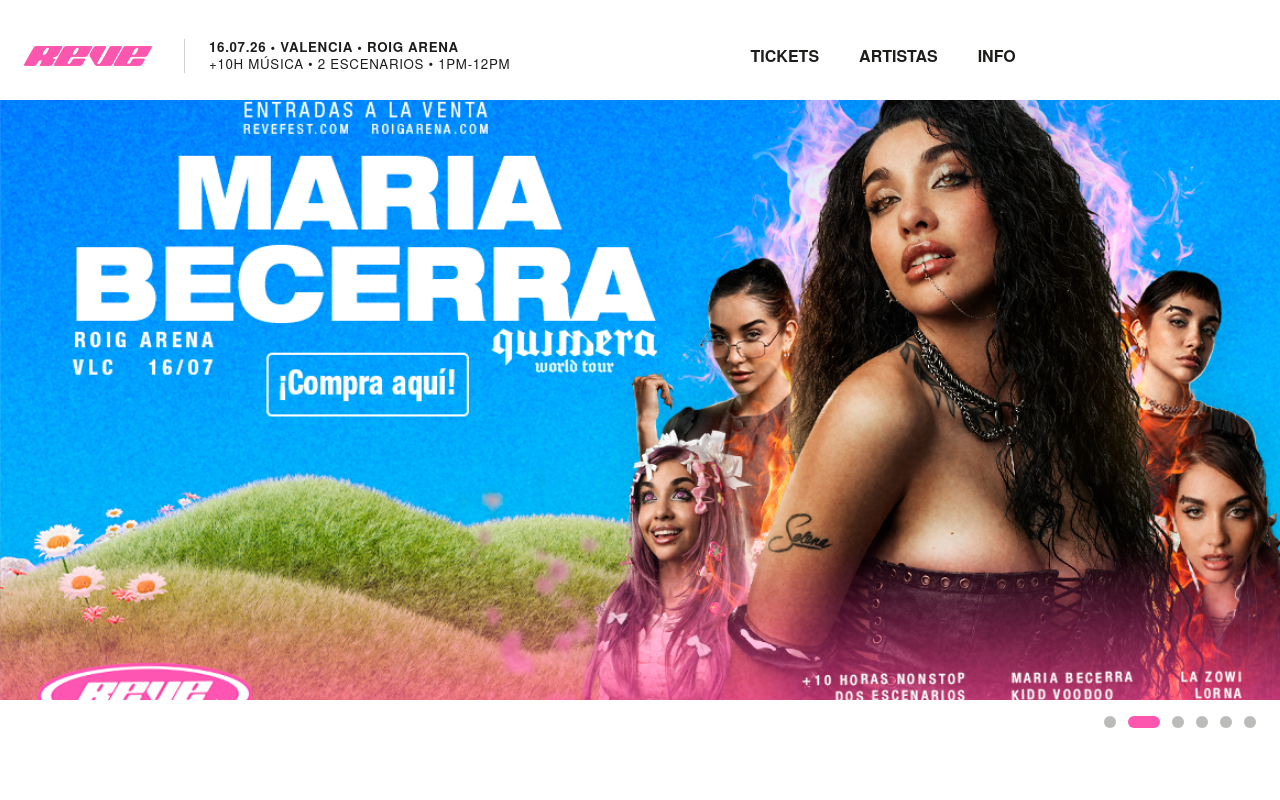
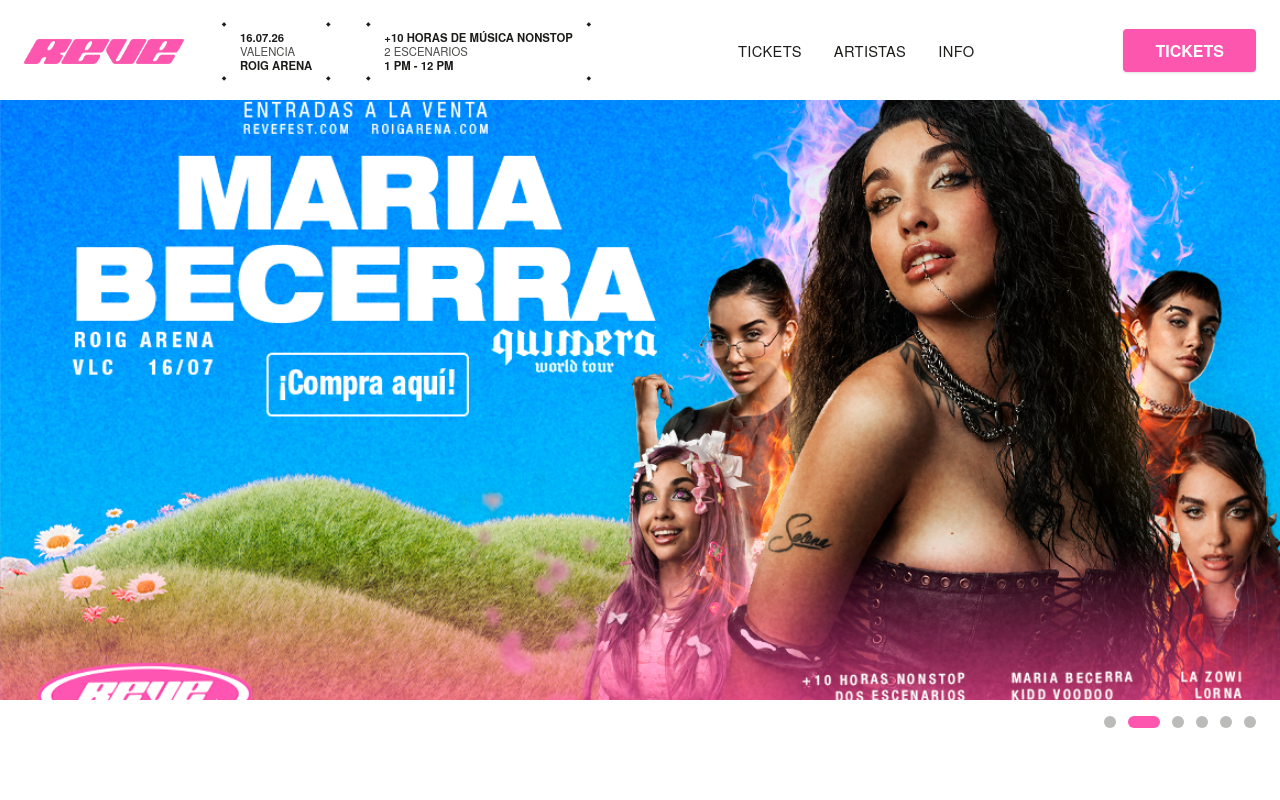
Before and after one commit to dail7x/revefest-web, a Next.js app: page / in a window 1280 px wide. Shown: the top 800 px of the page. Built offline with nearby package versions, Linux system fonts and the light colour scheme; a web font is replaced by a local one.

Commit message:
style: redesign header with boxed info and corner markers as per spec image

```diff
--- a/src/components/layout/Header.tsx
+++ b/src/components/layout/Header.tsx
@@ -6,6 +6,22 @@
 import { Menu } from 'lucide-react';
 import { motion, AnimatePresence } from 'framer-motion';
 import MobileMenu from './MobileMenu';
+
+const Marker = ({ className }: { className: string }) => (
+    <span className={`absolute text-[6px] text-foreground leading-none ${className}`}>◆</span>
+);
+
+const BoxedInfo = ({ children, className = "" }: { children: React.ReactNode, className?: string }) => (
+    <div className={`relative px-4 py-1.5 min-w-fit ${className}`}>
+        <Marker className="top-0 left-0 -translate-x-1/2 -translate-y-1/2" />
+        <Marker className="top-0 right-0 translate-x-1/2 -translate-y-1/2" />
+        <Marker className="bottom-0 left-0 -translate-x-1/2 translate-y-1/2" />
+        <Marker className="bottom-0 right-0 translate-x-1/2 translate-y-1/2" />
+        <div className="flex flex-col text-[8.5pt] font-bold leading-tight uppercase">
+            {children}
+        </div>
+    </div>
+);
 
 const Header: React.FC = () => {
     const [isSticky, setIsSticky] = useState(false);
@@ -22,14 +38,13 @@
 
     return (
         <header
-            className={`fixed top-0 left-0 w-full z-50 transition-all duration-300 ${isSticky ? 'bg-white/80 backdrop-blur-md shadow-md py-3' : 'bg-transparent py-4 sm:py-6'
+            className={`fixed top-0 left-0 w-full z-50 transition-all duration-300 ${isSticky ? 'bg-white/95 backdrop-blur-md shadow-sm py-2' : 'bg-transparent py-4 sm:py-6'
                 }`}
         >
-            <div className="container mx-auto px-6 flex items-center justify-between">
+            <div className="container mx-auto px-4 md:px-6 flex items-center">
 
-                {/* Left Side: Logo & Info (Desktop) */}
-                <div className="flex items-center gap-8">
-                    <Link href="/" className="relative w-28 h-14 sm:w-32 sm:h-16">
+                {/* Logo Section */}
+                <Link href="/" className="relative w-24 h-10 sm:w-40 sm:h-12 shrink-0">
                     <Image
                         src="/images/Logos/LOGO_REVE_Web.webp"
                         alt="REVE Logo"
@@ -39,74 +54,67 @@
                     />
                 </Link>
 
-                    {/* Info Block - Hidden on scroll in mobile per spec, but always visible in desktop */}
-                    <div className={`hidden md:flex flex-col text-[10pt] uppercase tracking-wider leading-tight border-l border-foreground/20 pl-6 transition-opacity duration-300`}>
-                        <span className="font-bold">16.07.26 • VALENCIA • ROIG ARENA</span>
-                        <span className="font-light">+10H MÚSICA • 2 ESCENARIOS • 1PM-12PM</span>
+                {/* Desktop/Layout Content Container */}
+                <div className="flex items-center justify-between w-full ml-4 md:ml-10">
+
+                    {/* Information Boxes Group */}
+                    <div className="flex items-center gap-6 lg:gap-10">
+                        {/* Box 1: Date & Venue */}
+                        <BoxedInfo className={`${isSticky ? 'hidden md:flex' : 'hidden sm:flex'}`}>
+                            <span>16.07.26</span>
+                            <span className="font-normal opacity-80">VALENCIA</span>
+                            <span>ROIG ARENA</span>
+                        </BoxedInfo>
+
+                        {/* Mobile Box 1: Prevalent on mobile sticky */}
+                        <BoxedInfo className={`md:hidden ${isSticky ? 'flex' : 'hidden'}`}>
+                            <span className="text-[7.5pt]">16.07.26</span>
+                            <span className="text-[7.5pt]">VALENCIA</span>
+                        </BoxedInfo>
+
+                        {/* Box 2: Festival Info */}
+                        <BoxedInfo className={`hidden lg:flex ${isSticky ? 'hidden xl:flex' : ''}`}>
+                            <span>+10 HORAS DE MÚSICA NONSTOP</span>
+                            <span className="font-normal opacity-80">2 ESCENARIOS</span>
+                            <span>1 PM - 12 PM</span>
+                        </BoxedInfo>
                     </div>
 
-                    {/* Info Block (Mobile) - Stacks info */}
-                    <div className={`flex md:hidden flex-col text-[8pt] uppercase transition-opacity duration-300 ${isSticky ? 'opacity-0 pointer-events-none w-0 h-0 overflow-hidden' : 'opacity-100'}`}>
-                        <span className="font-bold">16.07.26 • VALENCIA</span>
-                        <span className="font-light">+10H MÚSICA</span>
-                    </div>
-                </div>
-
-                {/* Center/Right: Navigation Links (Desktop) */}
-                <nav className="hidden md:flex items-center gap-10">
-                    <Link href="/entradas" className="text-[12pt] font-bold hover:text-primary transition-colors">
-                        TICKETS
-                    </Link>
-                    <div className="group relative">
-                        <Link href="/#lineup" className="text-[12pt] font-bold hover:text-primary transition-colors">
-                            ARTISTAS
-                        </Link>
-                        {/* Dropdown would go here if needed in implementation Phase 1 */}
-                    </div>
-                    <Link href="/guia-de-compra" className="text-[12pt] font-bold hover:text-primary transition-colors">
-                        INFO
-                    </Link>
+                    {/* Navigation - Hidden on mobile */}
+                    <nav className="hidden xl:flex items-center gap-8 text-[11pt] font-normal uppercase tracking-wide">
+                        <Link href="/entradas" className="hover:text-primary transition-colors">Tickets</Link>
+                        <Link href="/#lineup" className="hover:text-primary transition-colors">Artistas</Link>
+                        <Link href="/guia-de-compra" className="hover:text-primary transition-colors">Info</Link>
                     </nav>
 
-                {/* Action Button: Tickets Sticky CTA */}
+                    {/* Right Group: CTA Button & Menu */}
                     <div className="flex items-center gap-4">
                         <AnimatePresence>
-                        {isSticky && (
+                            {(isSticky || true) && (
                                 <motion.div
-                                initial={{ opacity: 0, x: 20 }}
-                                animate={{ opacity: 1, x: 0 }}
-                                exit={{ opacity: 0, x: 20 }}
-                                className="hidden md:block"
+                                    initial={isSticky ? { opacity: 0, scale: 0.95 } : { opacity: 1, scale: 1 }}
+                                    animate={{ opacity: 1, scale: 1 }}
+                                    className={`shrink-0 ${isSticky ? 'block' : 'hidden lg:block'}`}
                                 >
                                     <Link
                                         href="/entradas"
-                                    className="bg-primary text-white px-8 py-2.5 text-[12pt] font-bold rounded-md hover:bg-primary/90 transition-all shadow-lg"
+                                        className="bg-primary text-white px-8 py-2.5 text-[12pt] font-bold rounded-sm hover:bg-foreground transition-all uppercase shadow-sm"
                                     >
-                                    TICKETS
+                                        Tickets
                                     </Link>
                                 </motion.div>
                             )}
                         </AnimatePresence>
 
-                    {/* Mobile Buttons */}
-                    <div className="flex md:hidden items-center gap-3">
-                        {isSticky && (
-                            <motion.div
-                                initial={{ opacity: 0, scale: 0.8 }}
-                                animate={{ opacity: 1, scale: 1 }}
-                                className="bg-primary text-white px-4 py-2 text-[10pt] font-bold rounded-md"
-                            >
-                                <Link href="/entradas">TICKETS</Link>
-                            </motion.div>
-                        )}
                         <button
                             onClick={() => setIsMobileMenuOpen(true)}
-                            className="p-2 text-foreground"
+                            className="p-1 xl:hidden text-foreground hover:text-primary transition-colors"
                             aria-label="Abrir menú"
                         >
                             <Menu size={32} />
                         </button>
                     </div>
+
                 </div>
             </div>
 
```
Lines whose indentation alone changed are shown as unchanged.
